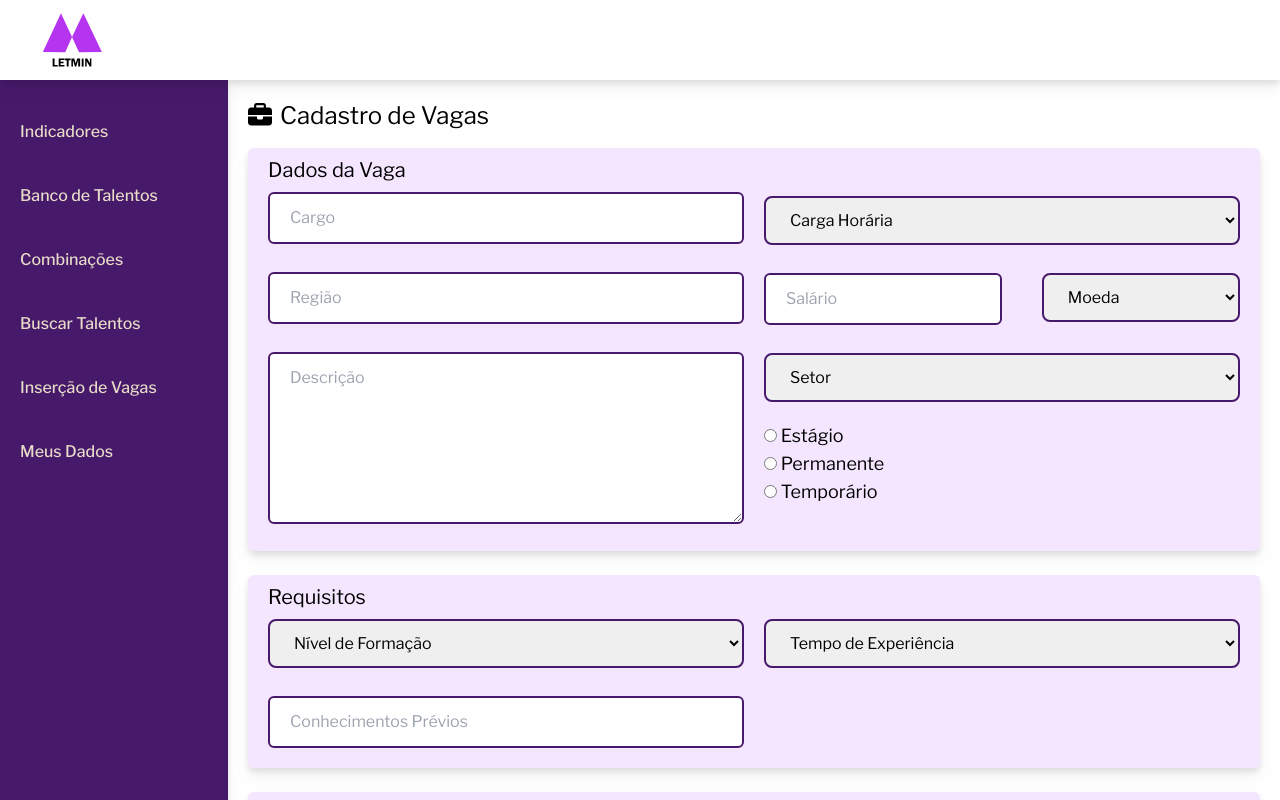
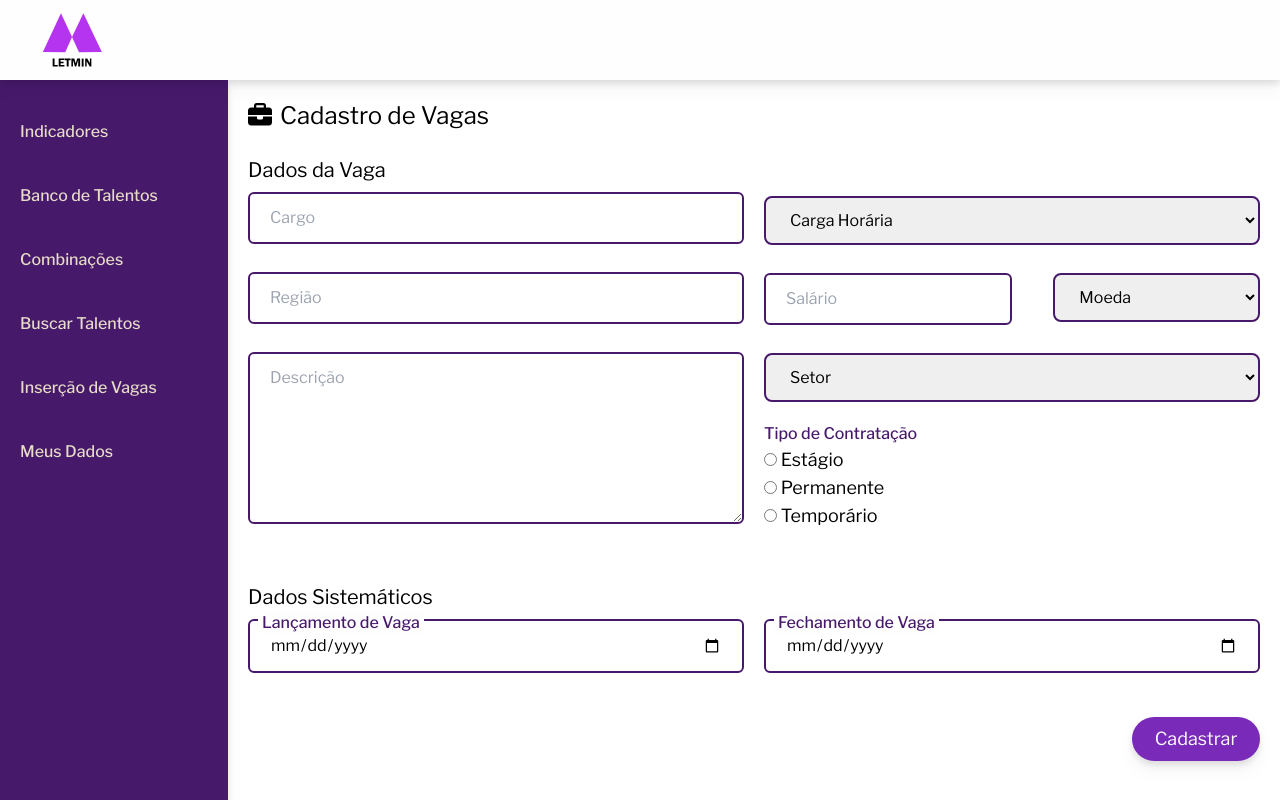
Before and after one commit to LETMIN-Corp/letmin-client, a React (Vite) app: page /company/register/vacancy in a window 1280 px wide. Shown: the top 800 px of the page. Built offline with nearby package versions, Linux system fonts and the light colour scheme.

Commit message:
Some fixes

```diff
--- a/src/Components/Inputs/TextAreaInput.tsx
+++ b/src/Components/Inputs/TextAreaInput.tsx
@@ -33,7 +33,7 @@ const TextAreaInput : React.FC<ComponentInterface> = ({ row, placeholder, limit
                 className='w-full mt-2 mb-5 md:mt-2 py-3 px-5 border-2 border-dark-purple rounded-md'
                 disabled = { disabled }
             >
-                {inputValue}
+                { inputValue }
             </textarea>
             {
                 inputValue && (
--- a/src/Components/Inputs/TextInput.tsx
+++ b/src/Components/Inputs/TextInput.tsx
@@ -1,5 +1,5 @@
 import { useState } from 'react';
-import { cnpjMask, cpfMask, cardValidDateMask, cvvMask, phoneMask, cardNumbermask, holderMask } from '../../Utils/InputMasks';
+import { cnpjMask, cpfMask, cardValidDateMask, cvvMask, phoneMask, cardNumbermask, holderMask, moneyMask } from '../../Utils/InputMasks';
 import InputTypesEnum from '../../Utils/InputTypesEnum';
 import MaskTypesEnum from '../../Utils/MaskTypesEnum';
 
@@ -48,6 +48,8 @@ const TextInput : React.FC<ComponentInterface> = ({ type, placeholder, size, use
                 return phoneMask(value);
             case MaskTypesEnum.cardNumber:
                 return cardNumbermask(value);
+            case MaskTypesEnum.money:
+                return moneyMask(value)
         }
 
         return value;
@@ -90,7 +92,7 @@ const TextInput : React.FC<ComponentInterface> = ({ type, placeholder, size, use
                 )
             }
             {
-                inputValue && (
+                (inputValue || type == InputTypesEnum.date) && (
                     <div className='input-up-animation z-50 bg-white font-medium px-1 text-dark-purple'>{ placeholder }</div>
                 )
             }
--- a/src/Utils/InputMasks.tsx
+++ b/src/Utils/InputMasks.tsx
@@ -77,4 +77,14 @@ function cvvMask (value : string) {
         .replace(/(\d{3})\d+?$/, '$1');
 }
 
-export { holderMask, cpfMask, cardNumbermask, cnpjMask, phoneMask, phoneDDI, cepMask, cardValidDateMask, dateWithDashesMask, cvvMask };
+function moneyMask(value : string) {
+    value = value.replace(/\D/g,"")
+    value = value.replace(/(\d{1})(\d{14})$/,"$1.$2")
+    value = value.replace(/(\d{1})(\d{11})$/,"$1.$2")
+    value = value.replace(/(\d{1})(\d{8})$/,"$1.$2")
+    value = value.replace(/(\d{1})(\d{5})$/,"$1.$2")
+    value = value.replace(/(\d{1})(\d{1,2})$/,"$1,$2")
+    return value;
+}
+
+export { holderMask, cpfMask, cardNumbermask, cnpjMask, phoneMask, phoneDDI, cepMask, cardValidDateMask, dateWithDashesMask, cvvMask, moneyMask };
--- a/src/Utils/MaskTypesEnum.tsx
+++ b/src/Utils/MaskTypesEnum.tsx
@@ -6,6 +6,7 @@ enum MaskTypesEnum {
     phone = 'phone',
     cardNumber = 'cardNumber',
     holder = 'holder',
+    money = 'money'
 }
 
 export default MaskTypesEnum;
--- a/src/Views/Company/CompanyRegisterVacancy.tsx
+++ b/src/Views/Company/CompanyRegisterVacancy.tsx
@@ -16,7 +16,7 @@ import TextAreaInput from '../../Components/Inputs/TextAreaInput';
 
 const CompanyRegisterVacancy = () => {
     useEffect((): void => {
-        window.document.title = 'Letmin - Vagas';
+        window.document.title = 'Letmin - Inserção de Vagas';
     });
 
     interface IVacancyData {
@@ -37,11 +37,6 @@ const CompanyRegisterVacancy = () => {
             workload: '',
             region: '',
             vacancyType: '',
-        },
-        requisite: {
-            previousKnowledge: '',
-            trainingLevel: '',
-            experienceTime: '',
         },
         systemicData: {
             insertVacancyDate: '',
@@ -71,13 +66,6 @@ const CompanyRegisterVacancy = () => {
         setValue: setInputValue,
     }
 
-    function handleRegister() {
-        // Lógica de cadastro e validação de dados da vaga
-
-        navigate('/company/register/logic/vacancy');
-    }
-
-
     return (
         <CompanyDefault>
             <div className="p-5">
@@ -86,7 +74,7 @@ const CompanyRegisterVacancy = () => {
                     <span>Cadastro de Vagas</span>
                 </h1>
 
-                <div className='w-full bg-lilac rounded-md mx-auto text-justify mt-4 pt-2 text-8x1 drop-shadow-lg px-5 md:mr-5'>
+                <div className='w-full rounded-md mx-auto text-justify mt-4 pt-2 text-8x1 md:mr-5'>
                     <h1 className='text-xl'>Dados da Vaga</h1>
                     <div className='md:flex md:justify-between'>
                         <div className='md:w-6/12 w-full mr-5'>
@@ -95,14 +83,16 @@ const CompanyRegisterVacancy = () => {
                             <TextAreaInput name="vacancyInfo-description" id="vacancyInfo-description" row={ 6 } consultPackage={ consultPackage } placeholder='Descrição'/>
                         </div>
                         <div className='md:w-6/12 w-full md:mt-1'>
-                            <SelectInput placeholder='Carga Horária' options={["1", "2", "3"]} consultPackage={ consultPackage } name="vacancyInfo-workload" id='vacancyInfo-workload'></SelectInput>
+                            <SelectInput placeholder='Carga Horária' options={["Integral", "Meio Período", "Folguista", "Flexível"]} consultPackage={ consultPackage } name="vacancyInfo-workload" id='vacancyInfo-workload'></SelectInput>
                             <div className="md:flex justify-between">
-                                <TextInput placeholder='Salário' type='number' size='large' name='vacancyInfo-salary' id='vacancyInfo-salary' consultPackage={ consultPackage }/>
-                                <SelectInput placeholder='Moeda' options={["Moeda 1", "Moeda 2", "Moeda 3"]} size='medium' consultPackage={ consultPackage } name="vacancyInfo-currency" id="vacancyInfo-currency"></SelectInput>
+                                <TextInput placeholder='Salário' useMask={ MaskTypesEnum.money } limit={ 12 } type='text' size='large' name='vacancyInfo-salary' id='vacancyInfo-salary' consultPackage={ consultPackage }/>
+                                <SelectInput placeholder='Moeda' options={["Real", "Dolar", "Euro"]} size='medium' consultPackage={ consultPackage } name="vacancyInfo-currency" id="vacancyInfo-currency"></SelectInput>
                             </div>
-                            <SelectInput placeholder='Setor' options={["Front", "Back"]} consultPackage={ consultPackage } name="vacancyInfo-sector" id='vacancyInfo-sector'></SelectInput>
-
+                            <SelectInput placeholder='Setor' options={["Recursos Humanos", "Tecnologia", "Administrativo", "Financeiro", "Operacional"]} consultPackage={ consultPackage } name="vacancyInfo-sector" id='vacancyInfo-sector'></SelectInput>
                             <div className='pb-2'>
+                                <div className='text-dark-purple font-medium text-md'>
+                                    Tipo de Contratação
+                                </div>
                                 <input type='radio' value="Estágio" id="vagaEstagio" name='vacancyInfo-type'></input>
                                 <label className='text-lg' htmlFor='vagaEstagio'> Estágio</label><br></br>
                                 <input type='radio' value="Permanente" id='Permanente' name='vacancyInfo-type'></input>
@@ -115,39 +105,23 @@ const CompanyRegisterVacancy = () => {
                     </div>
 
                 </div>
-
-                <div className='w-full bg-lilac rounded-md mx-auto text-justify mt-6 pt-2 text-8x1 drop-shadow-lg px-5 md:mr-5'>
-                    <h1 className='text-xl'>Requisitos</h1>
-                    <div className='md:flex md:justify-between'>
-                        <div className='md:w-6/12 w-full mr-5'>
-                            <SelectInput placeholder='Nível de Formação' options={["Júnior", "Sênior", "Plena"]} consultPackage={ consultPackage } name='requisite-trainingLevel' id='requisite-trainingLevel'></SelectInput>
-                            <TextInput placeholder='Conhecimentos Prévios' type='text' name='requisite-knowledge' id='requisite-knowledge' consultPackage={ consultPackage }/>
-
-                        </div>
-                        <div className='md:w-6/12 w-full'>
-                            <SelectInput placeholder='Tempo de Experiência' options={["1", "2", "3"]} consultPackage={ consultPackage } name="requisite-experienceTime" id="vacancyInfo-experienceTime"></SelectInput>
-                        </div>
-
-                    </div>
-
-                </div>
-                <div className='w-full bg-lilac rounded-md mx-auto text-justify my-6 pt-2 text-8x1 drop-shadow-lg px-5 md:mr-5'>
+                <div className='w-full rounded-md mx-auto text-justify my-6 pt-2 text-8x1 md:mr-5'>
                     <h1 className='text-xl'>Dados Sistemáticos</h1>
                     <div className='md:flex md:justify-between'>
                         <div className='md:w-6/12 w-full mr-5'>
-                            <TextInput placeholder='Data que vai ao ar' type='date' name='systemicData-insertVacancyDate' id='systemicData-insertVacancyDate'consultPackage={ consultPackage }/>
+                            <TextInput placeholder='Lançamento de Vaga' type='date' name='systemicData-insertVacancyDate' id='systemicData-insertVacancyDate'consultPackage={ consultPackage }/>
                         </div>
                         <div className='md:w-6/12 w-full'>
-                            <TextInput placeholder='Data que vai sair do ar' type='date' name='systemicData-removeVacancyDate' id='systemicData-removeVacancyDate' consultPackage={ consultPackage }/>
+                            <TextInput placeholder='Fechamento de Vaga' type='date' name='systemicData-removeVacancyDate' id='systemicData-removeVacancyDate' consultPackage={ consultPackage }/>
                         </div>
 
                     </div>
 
                 </div>
 
-                <FormButton text='Cadastrar' handleClick={ () => handleRegister() }/>
-
-
+                <div className='flex w-full justify-end'>
+                    <FormButton text='Cadastrar' handleClick={ () => {} }/>
+                </div>
             </div>
         </CompanyDefault>
     );
```
